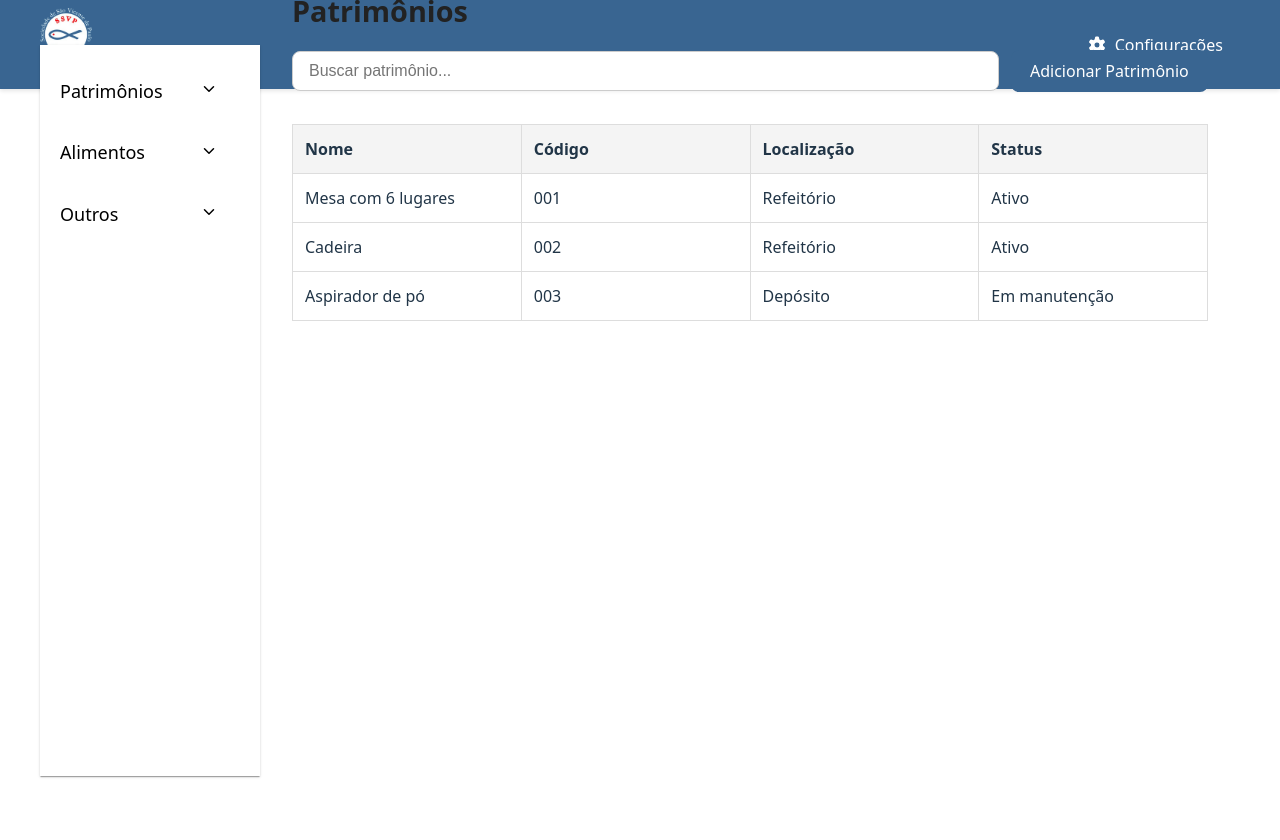
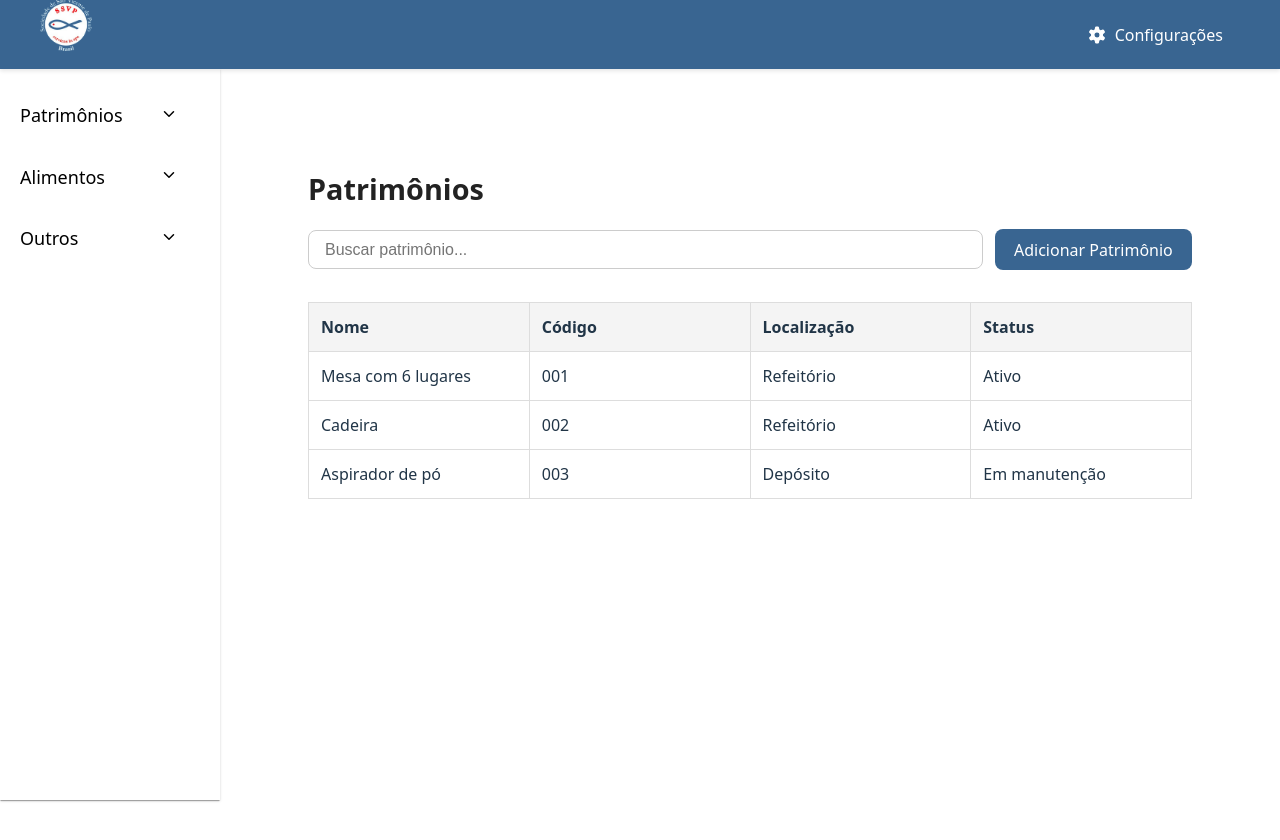
Before and after one commit to Projeto-SSC0536/SSC0536-front, a React (Vite) app in the folder my-app/: page /patrimonios in a window 1280 px wide. Shown: the top 840 px of the page. Before the commit the page ends 800 px from the top, so only its background shows below. Built offline with nearby package versions, Linux system fonts and the light colour scheme.

Commit message:
small fixes

```diff
--- a/my-app/src/App.css
+++ b/my-app/src/App.css
@@ -13,7 +13,7 @@
 
 main {
   flex: 1;
-  margin-top: -69px; /* Altura do header */
+  padding-top: 69px;
   width: 100%;
   max-width: 1200px;
   align-content: center;
--- a/my-app/src/components/Header.css
+++ b/my-app/src/components/Header.css
@@ -1,7 +1,14 @@
 .header {
   background-color: rgba(57, 101, 145, 1);
   color: white;
-  padding: 0.5rem 0;
+  position: fixed;
+  top: 0;
+  left: 0;
+  right: 0;
+  height: 69px;
+  display: flex;
+  align-items: center;
+  z-index: 1002;
   box-shadow: 0 2px 4px rgba(0, 0, 0, 0.1);
 }
 
@@ -10,6 +17,7 @@
   display: flex;
   justify-content: space-between;
   align-items: center;
+  width: 100%;
 }
 
 .logo {
--- a/my-app/src/components/layout.jsx
+++ b/my-app/src/components/layout.jsx
@@ -5,7 +5,9 @@ export default function Layout() {
   return (
     <div style={{ display: "flex", flexGrow: 1 }}>
       <Sidebar />
+      <div className="content" style={{ flex: 1 }}>
         <Outlet />
+      </div>
     </div>
   );
 }
--- a/my-app/src/components/sidebar.style.css
+++ b/my-app/src/components/sidebar.style.css
@@ -4,23 +4,23 @@
 
 .hamburger {
   position: fixed;
-  top: 15px;
-  left: 0px;
+  top: 18px;
+  left: 8px;
   font-size: 24px;
   background: none;
   border: none;
   color: #ffffff;
   cursor: pointer;
-  z-index: 1001;
+  z-index: 1003;
   padding: 8px;
 }
 
 .sidebar {
   position: fixed;
-  top: 0;
+  top: 69px;
   left: -220px;
   width: 220px;
-  height: 100%;
+  height: calc(100% - 69px);
   background-color: #fff;
   transition: left 0.3s ease;
   z-index: 1000;
@@ -31,6 +31,8 @@
 
 .sidebar.open {
   left: 0;
+  top: 0;
+  height: 100%;
   z-index: 5000;
 }
 
@@ -89,10 +91,20 @@
 
   .sidebar {
     left: 0;
-    position: static;
+    position: fixed;
+    top: 69px;
+    height: calc(100% - 69px);
+  }
+
+  .sidebar.open {
+    top: 69px;
+    height: calc(100% - 69px);
   }
 
   .content {
     margin-left: 220px;
+    padding: 1rem;
+    box-sizing: border-box;
+    width: 100%;
   }
 }
```
